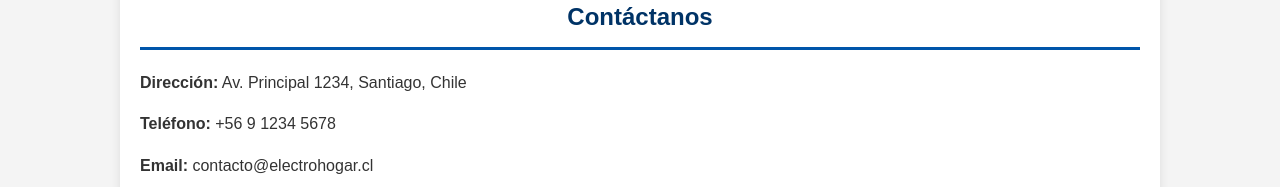
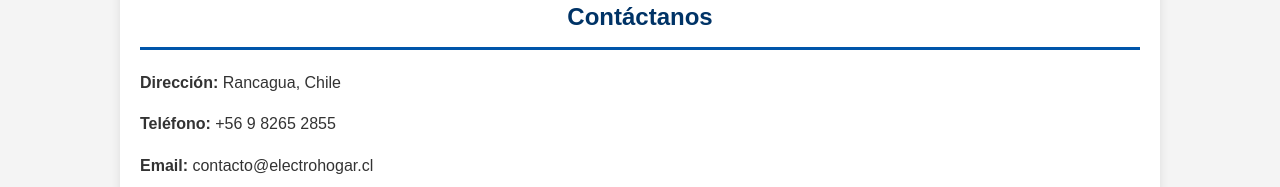
Before and after one commit to benjacofre223/Front-End, a plain HTML site: page contacto.html in a window 1280 px wide. Shown: the part 341-528 px from the top of the page. Drawn offline with Linux system fonts and the light colour scheme.

Commit message:
contacto.html

```diff
--- a/contacto.html
+++ b/contacto.html
@@ -24,8 +24,8 @@
     <article>
         <h1>Contáctanos</h1>
 
-        <p><strong>Dirección:</strong> Av. Principal 1234, Santiago, Chile</p>
-        <p><strong>Teléfono:</strong> +56 9 1234 5678</p>
+        <p><strong>Dirección:</strong> Rancagua, Chile</p>
+        <p><strong>Teléfono:</strong> +56 9 8265 2855</p>
         <p><strong>Email:</strong> contacto@electrohogar.cl</p>
 
         <p>Estamos a tu disposición de lunes a sábado de 10:00 a 20:00 hrs.</p>
```
